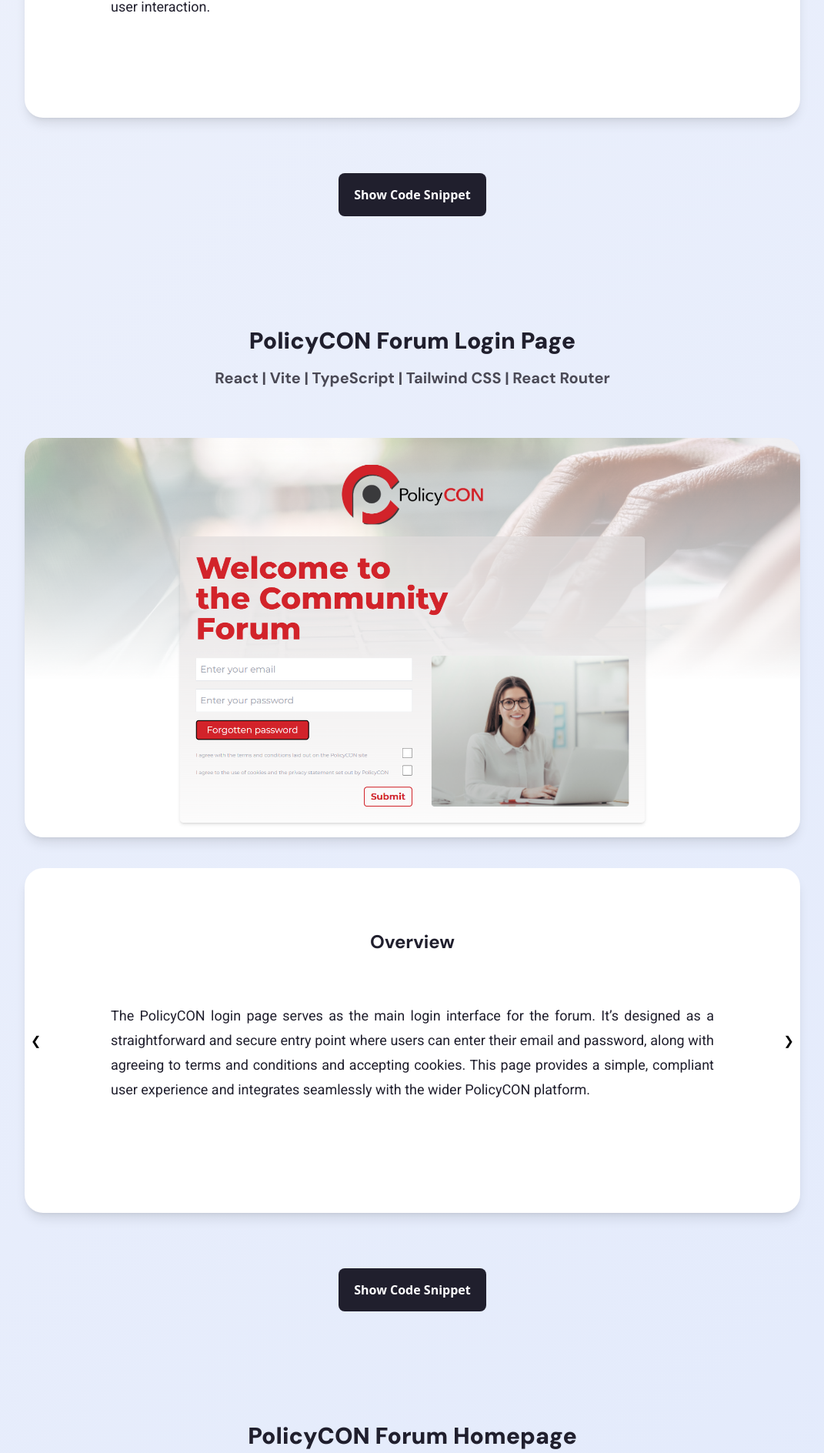
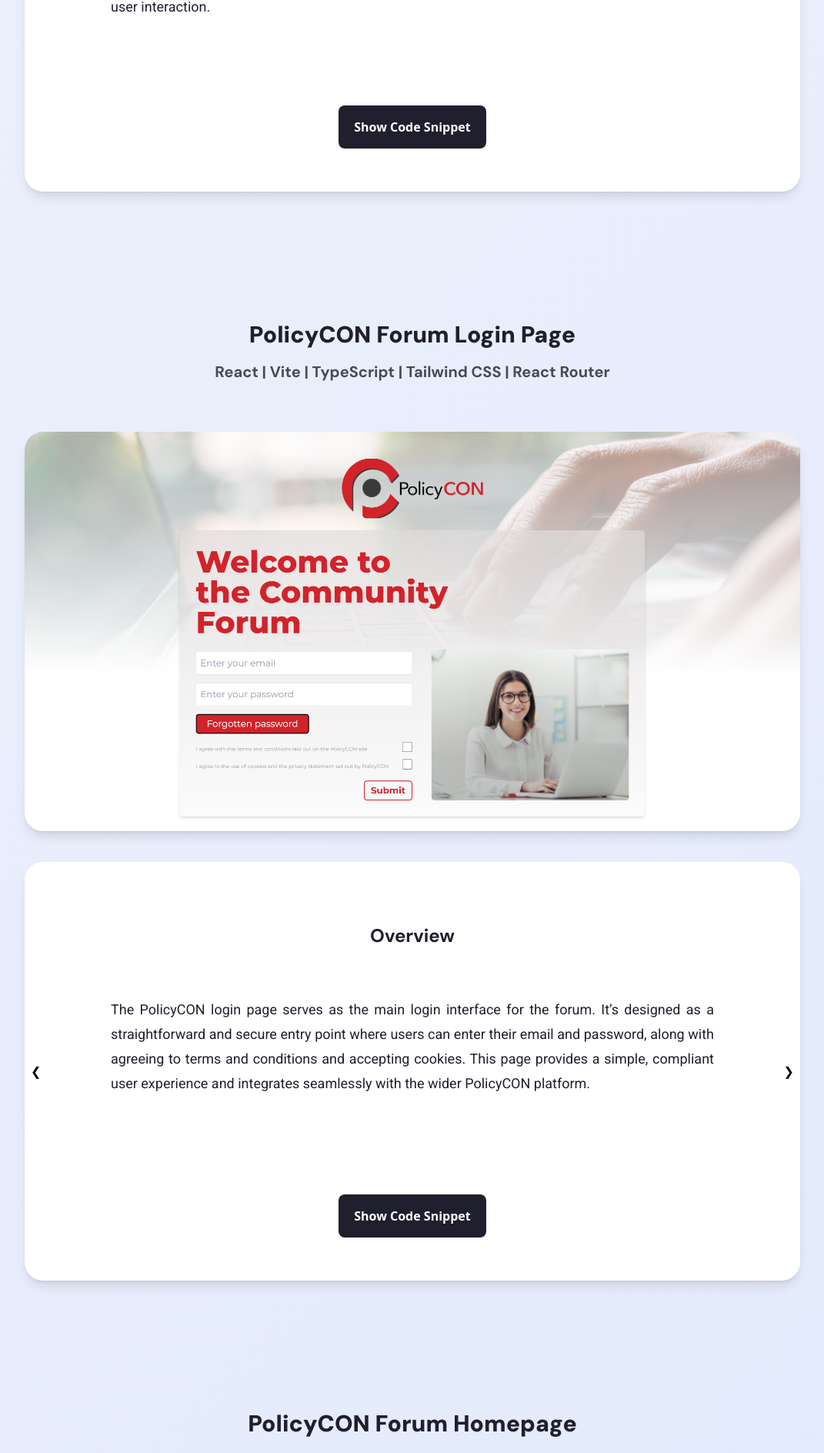
Before and after one commit to burleydev/burley-pf, a React (Vite) app: page / in a window 1280 px wide. Shown: the part 3619-5507 px from the top of the page at 77% size, without its empty margins (104-1175 px from the left). Built offline with nearby package versions, Linux system fonts and the light colour scheme.

Commit message:
moved code snippet

```diff
--- a/src/components/projects.jsx
+++ b/src/components/projects.jsx
@@ -168,12 +168,13 @@ const Projects = () => (
       </h3>
     </div>
     <VideoPlayer src={LandingPageVideo} />
-    <Slider slides={landingPage} />
-    <ToggleCode SnippetComponent={LandingPageSnippet} />
+    <Slider slides={landingPage}>
+      <ToggleCode SnippetComponent={LandingPageSnippet} />
+    </Slider>
 
     {/* Project 2 */}
     <div className='mb-6'>
-      <h2 className='text-myBlack font-black text-center pb-4 xs:text-xl md:text-2xl lg:text-3xl'>
+      <h2 className='text-myBlack font-black text-center pb-4 xs:text-xl md:text-2xl lg:text-3xl mt-32'>
         PolicyCON Forum Login Page
       </h2>
       <h3 className='text-myGrey text-center font-bold mb-10 xs:text-sm sm:text-md md:text-lg lg:text-xl xs:px-0'>
@@ -181,12 +182,13 @@ const Projects = () => (
       </h3>
     </div>
     <img src={LoginImage} alt='PolicyCON Forum Login Page' className=' w-[1008px] shadow-lg xs:rounded-none lg:rounded-3xl ' />
-    <Slider slides={loginPage} />
-    <ToggleCode SnippetComponent={LoginSnippet} />
+    <Slider slides={loginPage}>
+      <ToggleCode SnippetComponent={LoginSnippet} />
+    </Slider>
 
     {/* Project 3 */}
     <div className='mb-6'>
-    <h2 className='text-myBlack font-black text-center pb-4 xs:text-xl md:text-2xl lg:text-3xl'>
+      <h2 className='text-myBlack font-black text-center pb-4 xs:text-xl md:text-2xl lg:text-3xl mt-32'>
         PolicyCON Forum Homepage
       </h2>
       <h3 className='text-myGrey text-center font-bold mb-10 xs:text-sm sm:text-md md:text-lg lg:text-xl xs:px-10'>
@@ -194,12 +196,13 @@ const Projects = () => (
       </h3>
     </div>
     <VideoPlayer src={ForumVideo} />
-    <Slider slides={forumHomepage} />
-    <ToggleCode SnippetComponent={HomePageSnippet} />
+    <Slider slides={forumHomepage}>
+      <ToggleCode SnippetComponent={HomePageSnippet} />
+    </Slider>
 
     {/* Project 4 */}
     <div className='mb-6'>
-    <h2 className='text-myBlack font-black text-center pb-4 xs:text-xl md:text-2xl lg:text-3xl xs:px-[5rem]'>
+      <h2 className='text-myBlack font-black text-center pb-4 xs:text-xl md:text-2xl lg:text-3xl xs:px-[5rem] mt-32'>
         PolicyCON Forum "Add Your Question"
       </h2>
       <h3 className='text-myGrey text-center font-bold mb-10 xs:text-sm sm:text-md md:text-lg lg:text-xl xs:px-10'>
@@ -207,12 +210,13 @@ const Projects = () => (
       </h3>
     </div>
     <VideoPlayer src={QuestionVideo} />
-    <Slider slides={questionPage} />
-    <ToggleCode SnippetComponent={QuestionSnippet} />
+    <Slider slides={questionPage}>
+      <ToggleCode SnippetComponent={QuestionSnippet} />
+    </Slider>
 
     {/* Project 5 */}
     <div className='mb-6'>
-    <h2 className='text-myBlack font-black text-center pb-4 xs:text-xl md:text-2xl lg:text-3xl'>
+      <h2 className='text-myBlack font-black text-center pb-4 xs:text-xl md:text-2xl lg:text-3xl mt-32'>
         PolicyCON Forum User Profile
       </h2>
       <h3 className='text-myGrey text-center font-bold mb-10 xs:text-sm sm:text-md md:text-lg lg:text-xl xs:px-10'>
@@ -220,8 +224,9 @@ const Projects = () => (
       </h3>
     </div>
     <VideoPlayer src={UserProfileVideo} />
-    <Slider slides={userProfilePage} />
-    <ToggleCode SnippetComponent={UserSnippet} />
+    <Slider slides={userProfilePage}>
+      <ToggleCode SnippetComponent={UserSnippet} />
+    </Slider>
 
   </div>
 );
--- a/src/components/slider.jsx
+++ b/src/components/slider.jsx
@@ -1,6 +1,6 @@
 import React, { useState } from "react";
 
-const Slider = ({ slides }) => {
+const Slider = ({ slides, children }) => {
   const [currentSlide, setCurrentSlide] = useState(0);
 
   const nextSlide = () => {
@@ -33,6 +33,8 @@ const Slider = ({ slides }) => {
           </div>
         ))}
       </div>
+
+      {/* Navigation buttons */}
       <button
         className="absolute left-0 top-1/2 transform -translate-y-1/2 p-2 bg-transparent rounded-full hover:bg-transparent"
         onClick={prevSlide}
@@ -45,6 +47,9 @@ const Slider = ({ slides }) => {
       >
         &#10095;
       </button>
+
+      {/* Render ToggleCode or any other children */}
+      {children}
     </div>
   );
 };
--- a/src/components/toggleCode.jsx
+++ b/src/components/toggleCode.jsx
@@ -9,14 +9,16 @@ const ToggleCode = ({ SnippetComponent }) => { // Accept SnippetComponent as a p
   };
 
   return (
-    <div className='code-snippet mb-32'>
+    <div>
+      <div className='flex justify-center'>
         <button
           onClick={toggleVisibility}
-        className='mb-4 px-4 py-[1rem] text-white bg-myBlack rounded-lg lg:w-[12rem] font-bold xs:mt-8'
+          className='px-4 py-[1rem] text-white bg-myBlack rounded-lg lg:w-[12rem] font-bold mb-10'
           aria-expanded={isVisible} // Accessibility enhancement
         >
           {isVisible ? 'Hide Code Snippet' : 'Show Code Snippet'}
         </button>
+      </div>
 
       {isVisible && SnippetComponent && ( // Render SnippetComponent if it exists
         <SnippetComponent className='additional-class w-screen' /> // Pass any necessary props
--- a/src/index.css
+++ b/src/index.css
@@ -36,14 +36,14 @@ p {
 
 /* Code snippets */
 
-.code-snippet {
+/* .code-snippet {
   display: flex;
   flex-direction: column;
   text-align: center;
   justify-content: center;
   align-items: center;
   width: max-content;
-}
+} */
 
 
 /* SKills icons animation */
```
Lines whose indentation alone changed are shown as unchanged.
